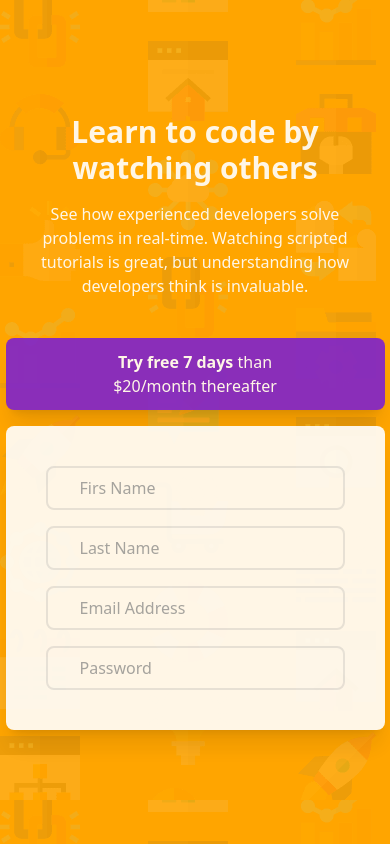
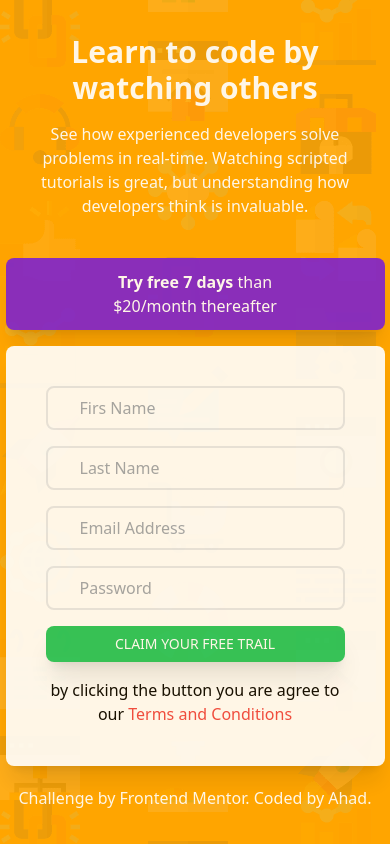
Before and after one commit to Abdulahadahmadi/coming_soon_page_components, a React (Create React App) app: page / in a window 390 px wide. Built offline with nearby package versions, Linux system fonts and the light colour scheme; the HTML template or start-up script is replaced by a standard one.

Commit message:
working on desktop responsive section

```diff
--- a/src/components/Form.jsx
+++ b/src/components/Form.jsx
@@ -3,22 +3,36 @@ import React from 'react'
 function Form() {
     return (
         <main className='container flex flex-col px-8 justify-center items-center w-screen h-screen'>
-            <div className=''>
+            <div className='flex flex-col lg:flex-row'>
+
+                <div className='lg:mt-44 lg:px-44 lg:text-left'>
+                    <h1 className='text-white font-bold text-3xl text-center mb-4 px-14 lg:text-6xl'>Learn to code by watching others</h1>
+                    <p className='text-white text-md px-2 text-center lg:text-xl'>See how experienced developers solve problems in real-time. Watching scripted tutorials is great, but understanding how developers think is invaluable.</p>
+                </div>
+
+
                 <div className=''>
-                    <h1 className='text-white font-bold text-3xl text-center mb-4 px-14'>Learn to code by watching others</h1>
-                    <p className='text-white text-md px-2 text-center'>See how experienced developers solve problems in real-time. Watching scripted tutorials is great, but understanding how developers think is invaluable.</p>
-                </div>
-                    <div>
+                    <div className=''>
                         <p className='text-white text-md py-3 px-20 my-4 mt-10 mx-auto items-center bg-purple-700 rounded-lg shadow-xl text-center'><span className='font-bold'>Try free 7 days</span> than $20/month thereafter</p>
                     </div>
                 <form className='bg-white px-10 py-8 rounded-lg shadow-xl text-black flex flex-col justify-center ' action='#'>
-                    <input className='border-2 py-2 px-8 rounded-lg my-2' type='text' placeholder='Firs Name' value='' />
-                    <input className='border-2 py-2 px-8 rounded-lg my-2' type='text' placeholder='Last Name' value='' />
-                    <input className='border-2 py-2 px-8 rounded-lg my-2' type='email' placeholder='Email Address' value='' />
-                    <input className='border-2 py-2 px-8 rounded-lg my-2' type='Password' placeholder='Password' value='' />
+                    <input className='border-2 py-2 px-8 rounded-lg my-2' type='text' placeholder='Firs Name'  />
+                    <input className='border-2 py-2 px-8 rounded-lg my-2' type='text' placeholder='Last Name'  />
+                    <input className='border-2 py-2 px-8 rounded-lg my-2' type='email' placeholder='Email Address' />
+                    <input className='border-2 py-2 px-8 rounded-lg my-2' type='Password' placeholder='Password' />
+                    <button className='text-white bg-green-500 uppercase px-10 py-2 my-2 text-sm hover:bg-green-900 rounded-lg shadow-xl'>Claim your free trail</button>
+                    <p className='text-center my-2'>by clicking the button you are agree to our<span className='text-red-500'> Terms and Conditions</span></p>
                 </form>
+                </div>
             </div>
+            <footer className='text-center w-screen text-white mt-5 lg:mt-20'>
+                <p class="attribution">
+                Challenge by <a href="#https://www.frontendmentor.io?ref=challenge" target="_blank">Frontend Mentor</a>.
+                Coded by <a href="#ahad">Ahad</a>.
+                </p>
+        </footer>
         </main>
+
     )
 }
 
```
